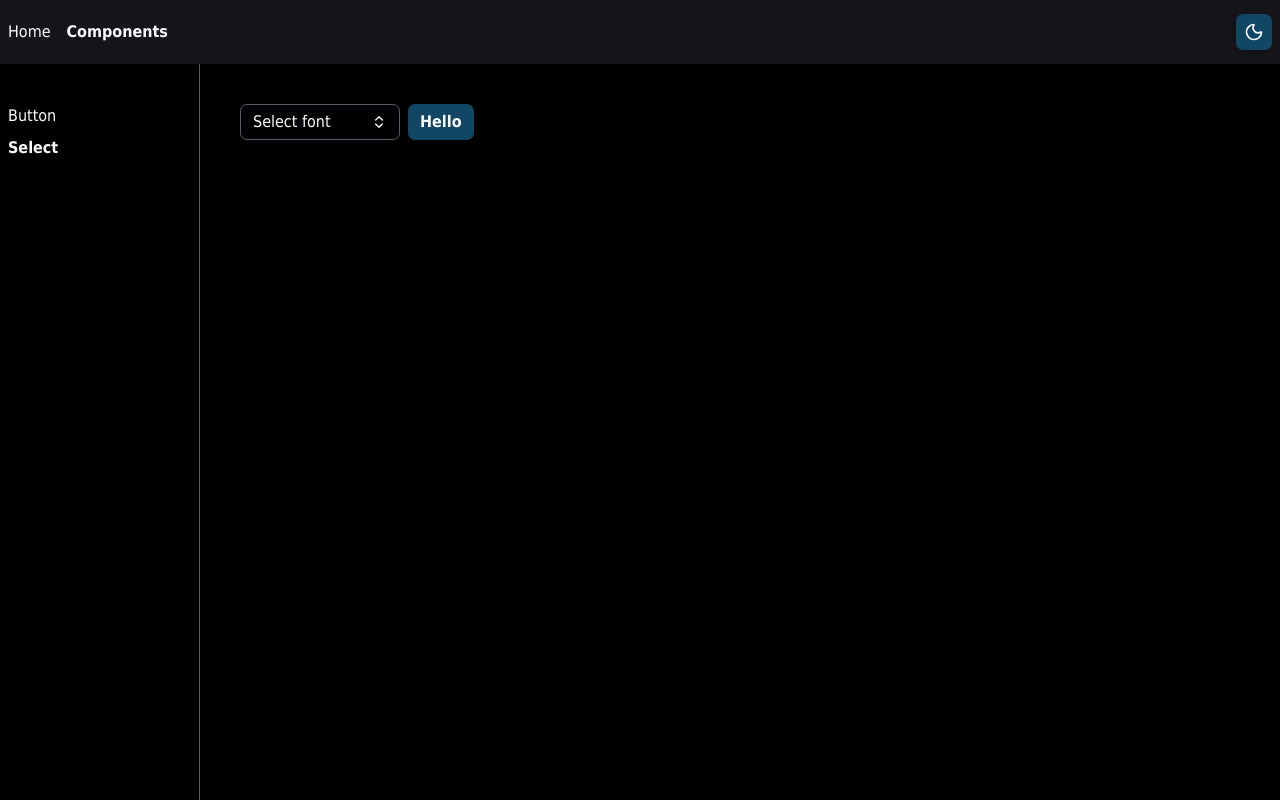
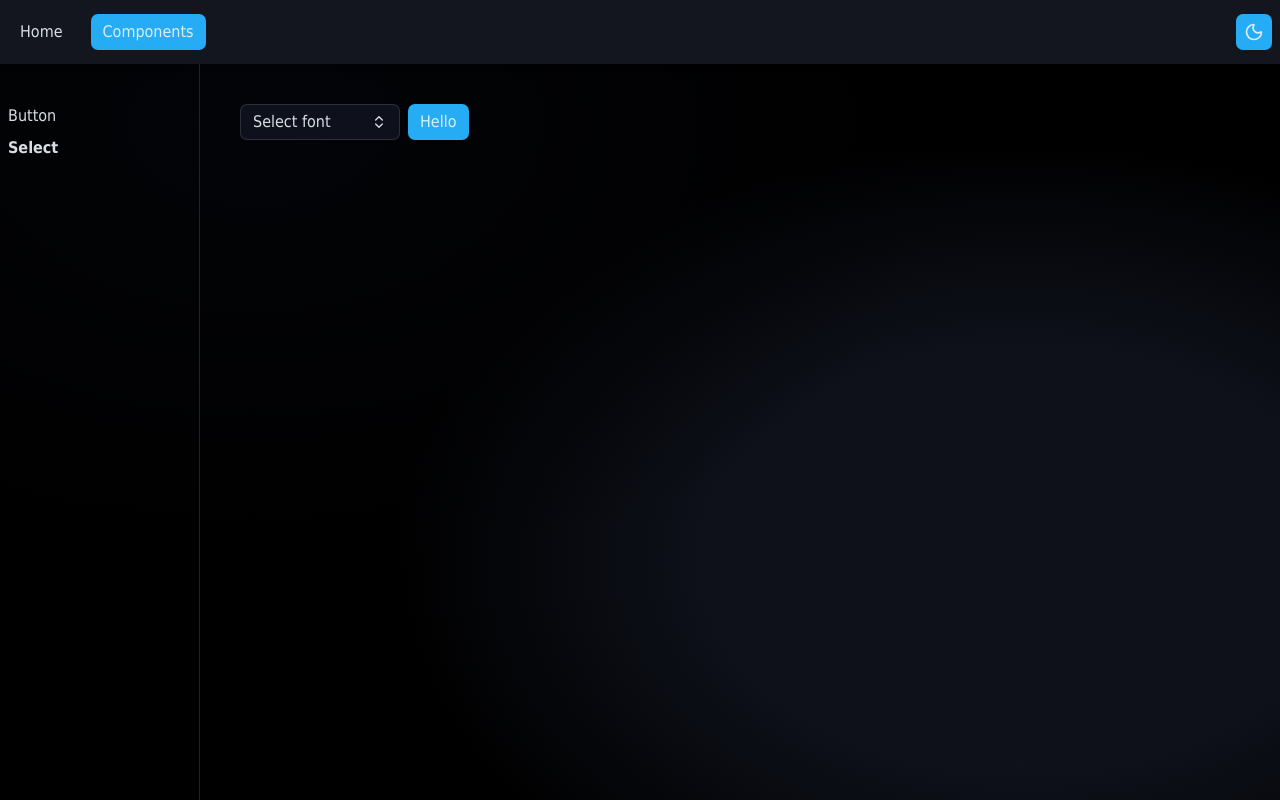
Before and after one commit to k4in/frontendarium, a React (Vite) app: page /components/select in a window 1280 px wide. Built offline with nearby package versions, Linux system fonts and the light colour scheme.

Commit message:
react upgrade + more design changes

```diff
--- a/src/components/header.tsx
+++ b/src/components/header.tsx
@@ -1,5 +1,10 @@
 import { ThemeToggle } from '@/components/theme-toggle';
 import { Link } from '@tanstack/react-router';
+
+const linkClasses =
+  'h-9 flex items-center px-3 justify-center text-foreground hover:bg-accent hover:text-accent-foreground transition-colors rounded';
+
+const activeLinkClasses = 'bg-primary text-primary-foreground hover:bg-primary hover:text-primary-foreground';
 
 export default function Header() {
   return (
@@ -8,8 +13,9 @@ export default function Header() {
         <nav className="flex gap-4">
           <Link
             to="/"
+            className={linkClasses}
             activeProps={{
-              className: 'font-bold',
+              className: activeLinkClasses,
             }}
             activeOptions={{ exact: true }}
           >
@@ -17,8 +23,9 @@ export default function Header() {
           </Link>
           <Link
             to="/components"
+            className={linkClasses}
             activeProps={{
-              className: 'font-bold',
+              className: activeLinkClasses,
             }}
           >
             Components
--- a/src/components/ui/button.tsx
+++ b/src/components/ui/button.tsx
@@ -39,7 +39,7 @@ export const Button = forwardRef<HTMLButtonElement, ButtonProps>(function Button
       ref={ref}
       type={type}
       className={cn(
-        'relative flex items-center justify-center rounded transition-colors font-semibold',
+        'relative flex items-center justify-center rounded transition-colors',
         variant !== 'ghost' && 'shadow',
         INTERACTIVE_STYLES,
         sizeClasses[size],
--- a/src/components/ui/select.tsx
+++ b/src/components/ui/select.tsx
@@ -30,13 +30,13 @@ export function SelectComponent() {
       </Select.Trigger>
       <Select.Portal>
         <Select.Positioner className="outline-none select-none z-10">
-          <Select.ScrollUpArrow className="border-t border-x top-0 z-[1] flex h-4 w-full cursor-default items-center text-primary justify-center bg-background text-center text-xs" />
+          <Select.ScrollUpArrow className="border-t border-x top-0 z-[1] flex h-4 w-full cursor-default items-center text-foreground justify-center bg-background text-center text-xs" />
           <Select.Popup className="outline-none min-w-60 max-h-[var(--available-height)] overflow-y-auto rounded-md bg-background text-foreground border shadow">
             {fonts.map(({ label, value }) => (
               <Select.Item
                 key={label}
                 value={value}
-                className="grid min-w-[var(--anchor-width)] cursor-default grid-cols-[0.75rem_1fr] items-center gap-2 py-2 px-2 text-sm outline-none select-none data-[highlighted]:bg-accent"
+                className="grid min-w-[var(--anchor-width)] cursor-default grid-cols-[0.75rem_1fr] items-center gap-2 py-2 px-2 text-sm outline-none select-none data-[highlighted]:bg-accent data-[highlighted]:text-accent-foreground"
               >
                 <Select.ItemIndicator className="col-start-1">
                   <Check className="size-4" />
@@ -45,7 +45,7 @@ export function SelectComponent() {
               </Select.Item>
             ))}
           </Select.Popup>
-          <Select.ScrollDownArrow className="border-b border-x bottom-0 z-[1] flex h-4 w-full cursor-default items-center justify-center bg-background text-center text-xs" />
+          <Select.ScrollDownArrow className="text-foreground border-b border-x bottom-0 z-[1] flex h-4 w-full cursor-default items-center justify-center bg-background text-center text-xs" />
         </Select.Positioner>
       </Select.Portal>
     </Select.Root>
--- a/src/index.css
+++ b/src/index.css
@@ -3,32 +3,31 @@
 @custom-variant dark (&:where(.dark, .dark *, [data-theme='dark'], [data-theme='dark'] *));
 
 :root {
-  --background-fill: #fff;
-  --background: #fbfbfe;
-  --foreground: #010104;
-  --card: #e8e8f0;
+  --background: oklch(0.97 0.02 225.66);
+  --foreground: oklch(0.15 0.02 269.18);
+  --card: oklch(0.98 0.01 228.79);
   --card-foreground: var(--foreground);
   --popover: var(--card);
   --popover-foreground: var(--foreground);
 
-  --primary: #114664;
-  --primary-foreground: var(--background);
+  --primary: oklch(0.71 0.15 239.07);
+  --primary-foreground: oklch(0.94 0.03 232.39);
 
-  --secondary: #d3d3dd;
+  --secondary: oklch(0.91 0.03 229.2);
   --secondary-foreground: var(--foreground);
   --muted: var(--secondary);
-  --muted-foreground: #5a5a5e;
-  --accent: #6e6e72;
-  --accent-foreground: var(--color-background);
+  --muted-foreground: oklch(0.36 0.03 230.3);
+  --accent: var(--secondary);
+  --accent-foreground: var(--secondary-foreground);
 
-  --destructive: #ff0004;
+  --destructive: oklch(0.61 0.24 20.96);
   --destructive-foreground: var(--background);
-  --success: #4caf6e;
+  --success: oklch(0.65 0.15 159.03);
   --success-foreground: var(--background);
 
-  --border: #b8b8c2;
-  --input: var(--border);
-  --ring: var(--primary);
+  --border: oklch(0.82 0.02 240.77);
+  --input: oklch(0.82 0.02 240.77);
+  --ring: oklch(0.55 0.1 235.72);
 
   --font-sans: Tahoma, monospace;
   --font-serif: Tahoma, monospace;
@@ -39,32 +38,31 @@
 
 :root[data-theme='dark'] {
   --background-fill: #000;
-  --background: #010104;
-  --foreground: #fbfbfe;
-  --card: #18181e;
+  --background: oklch(0.18 0.02 271.27);
+  --foreground: oklch(0.9 0.01 238.47);
+  --card: oklch(0.22 0.02 271.67);
   --card-foreground: var(--foreground);
   --popover: var(--card);
   --popover-foreground: var(--foreground);
 
-  --primary: #114664;
-  --primary-foreground: var(--foreground);
+  --primary: oklch(0.71 0.15 239.07);
+  --primary-foreground: oklch(0.94 0.03 232.39);
 
-  --secondary: #303037;
+  --secondary: oklch(0.28 0.03 270.91);
   --secondary-foreground: var(--foreground);
   --muted: var(--secondary);
-  --muted-foreground: #aaaab0;
-  /* --accent: #8d8d93; */
-  --accent: #9a9aa0;
-  --accent-foreground: var(--color-background);
+  --muted-foreground: oklch(0.6 0.03 269.46);
+  --accent: var(--secondary);
+  --accent-foreground: var(--secondary-foreground);
 
-  --destructive: #ff0004;
+  --destructive: oklch(0.64 0.25 19.69);
   --destructive-foreground: var(--foreground);
-  --success: #4caf6e;
+  --success: oklch(0.7 0.15 159.83);
   --success-foreground: var(--foreground);
 
-  --border: #5d5d68;
-  --input: var(--border);
-  --ring: var(--primary);
+  --border: oklch(0.9 0.01 238.47 / 15%);
+  --input: oklch(0.9 0.01 238.47 / 20%);
+  --ring: oklch(0.66 0.13 227.15);
 }
 
 @theme {
```
Also changed, not shown: package.json (+5 -5 lines), 1 other file (tests, documents, lock files or other folders).
